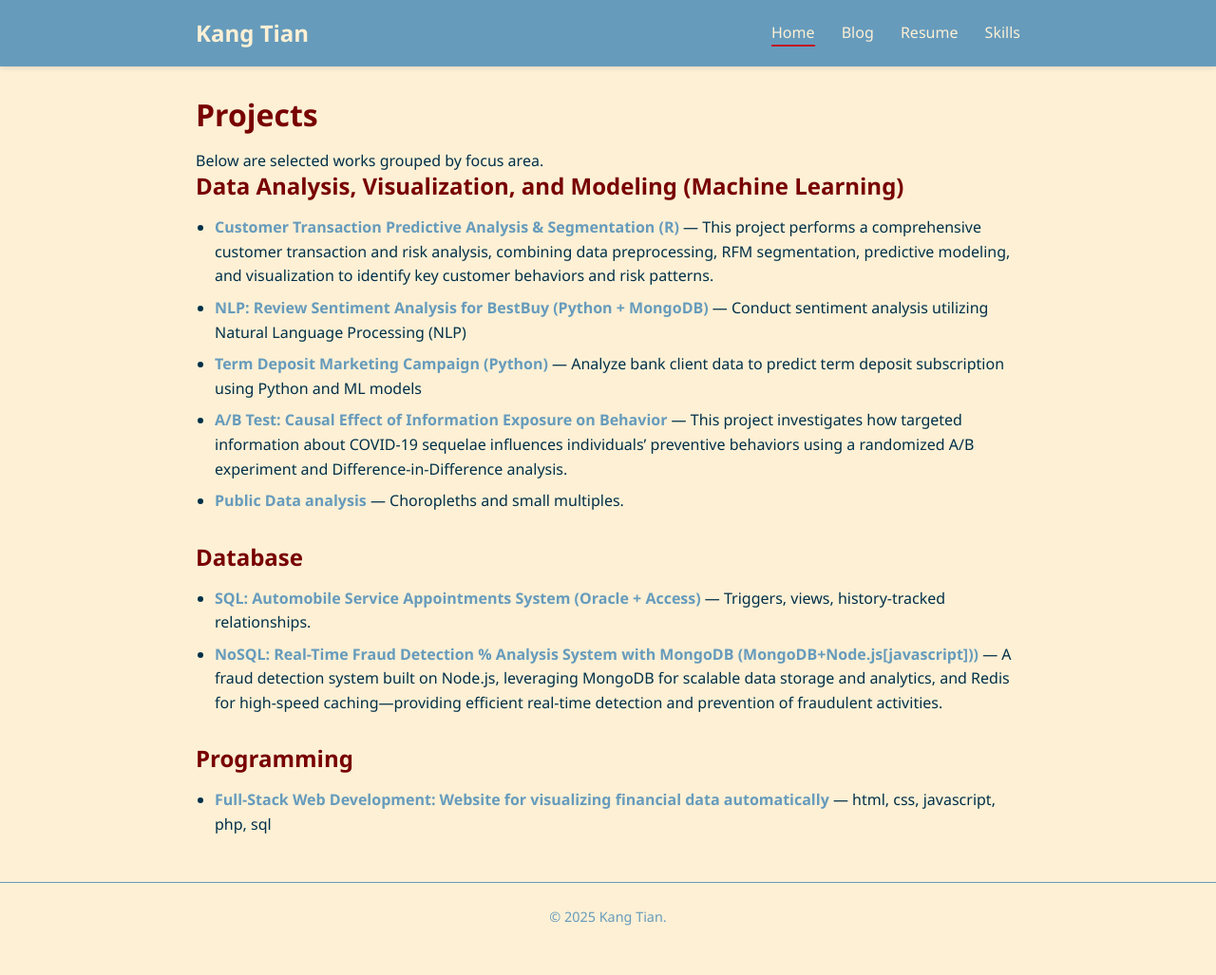
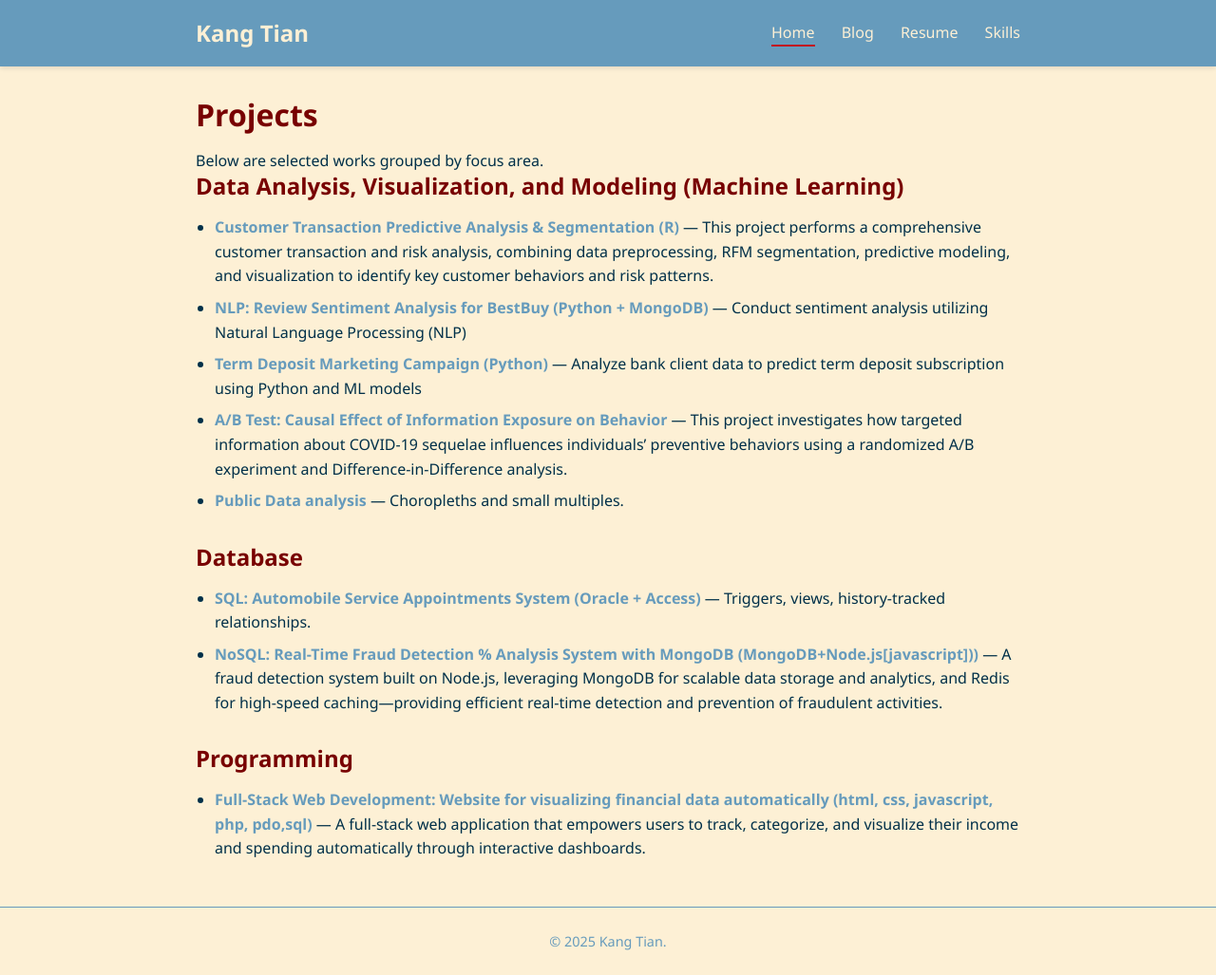
Before and after one commit to kang-tian/kang-tian.github.io, a Jekyll site: the page built from index.md, in a window 1280 px wide. Shown: the whole page at 95% size. Built offline with Jekyll 4.4.1, drawn with Linux system fonts in a browser that asks for light colours; before the commit the page ends 1002 px from its top, so only the background shows below that.

Commit message:
Update projects.yml

```diff
--- a/_data/projects.yml
+++ b/_data/projects.yml
@@ -30,6 +30,6 @@ database:
     description: "A fraud detection system built on Node.js, leveraging MongoDB for scalable data storage and analytics, and Redis for high-speed caching—providing efficient real-time detection and prevention of fraudulent activities."
 
 programming:
-  - name: "Full-Stack Web Development: Website for visualizing financial data automatically"
-    url: "https://github.com/kang-tian/flight-delays-viz"
-    description: "html, css, javascript, php, sql"
+  - name: "Full-Stack Web Development: Website for visualizing financial data automatically (html, css, javascript, php, pdo,sql) "
+    url: "/projects/Full-Stack-Interactive-Web-Application-for-Finance-Visualization/"
+    description: "A full-stack web application that empowers users to track, categorize, and visualize their income and spending automatically through interactive dashboards.  "
```
